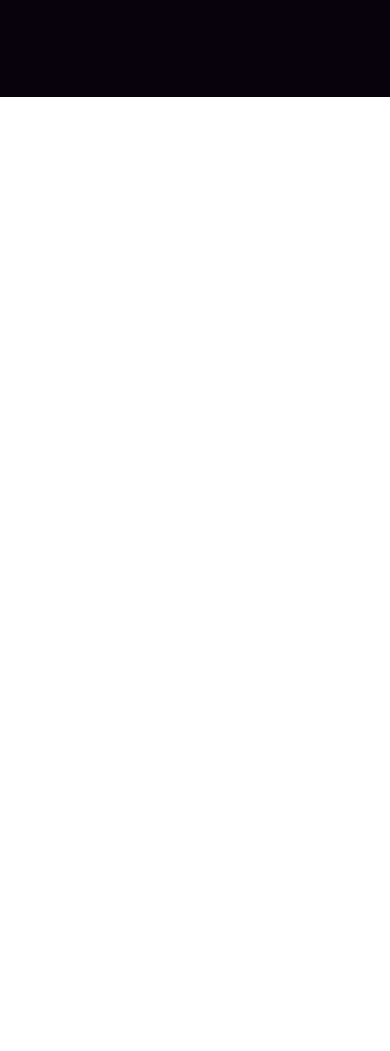
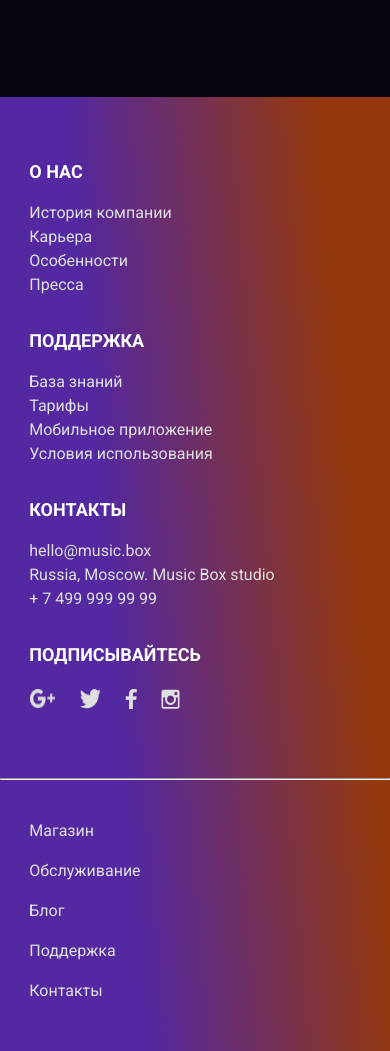
Before and after one commit to MityaDementiy/layout-designer-project-lvl2, a website: page src/artist.html in a window 390 px wide. Shown: the part 3439-4490 px from the top of the page. Before the commit the page ends 3536 px from the top, so only its background shows below. Drawn offline with Linux system fonts and the light colour scheme.

Commit message:
Add footer

```diff
--- a/src/artist.html
+++ b/src/artist.html
@@ -268,6 +268,67 @@
       </div>
     </section>
   </main>
+  <footer class="footer">
+    <div class="container">
+      <div class="main-footer-content d-flex">
+        <div class="footer-block about">
+          <div class="footer-header">
+            О нас
+          </div>
+          <ul class="footer-links">
+            <li class="footer-item">История компании</li>
+            <li class="footer-item">Карьера</li>
+            <li class="footer-item">Особенности</li>
+            <li class="footer-item">Пресса</li>
+          </ul>
+        </div>
+        <div class="footer-block support">
+          <div class="footer-header">
+            Поддержка
+          </div>
+          <ul class="footer-links">
+            <li class="footer-item">База знаний</li>
+            <li class="footer-item">Тарифы</li>
+            <li class="footer-item">Мобильное приложение</li>
+            <li class="footer-item">Условия использования</li>
+          </ul>
+        </div>
+        <div class="footer-block contacts">
+          <div class="footer-header">
+            Контакты
+          </div>
+          <ul class="footer-links">
+            <li class="footer-item">hello@music.box</li>
+            <li class="footer-item">Russia, Moscow. Music Box studio</li>
+            <li class="footer-item">+ 7 499 999 99 99</li>
+          </ul>
+        </div>
+        <div class="footer-block follow-us">
+          <div class="footer-header">
+            Подписывайтесь
+          </div>
+          <div class="d-flex">
+            <img src="../src/images/Google+.png" alt="google-plus icon" class="footer-icon mt-21 mr-24">
+            <img src="../src/images/Twitter.png" alt="twitter icon" class="footer-icon mt-21 mr-24">
+            <img src="../src/images/Facebook.png" alt="facebook icon" class="footer-icon mt-21 mr-24">
+            <img src="../src/images/Instagram.png" alt="instagram icon" class="footer-icon mt-21">
+          </div>
+        </div>
+      </div>
+    </div>
+    <hr>
+    <div class="container">
+      <div class="secondary-footer">
+        <ul class="secondary-footer-menu d-flex">
+          <li class="footer-item mr-15">Магазин</li>
+          <li class="footer-item mr-15">Обслуживание</li>
+          <li class="footer-item mr-15">Блог</li>
+          <li class="footer-item mr-15">Поддержка</li>
+          <li class="footer-item mr-15">Контакты</li>
+        </ul>
+      </div>
+    </div>
+  </footer>
 </body>
 
 </html>
--- a/src/scss/atomic.scss
+++ b/src/scss/atomic.scss
@@ -34,6 +34,14 @@
 
 .pb-75 {
   padding-bottom: 75px;
+}
+
+.mt-21 {
+  margin-top: 21px;
+}
+
+.mr-15 {
+  margin-right: 15px;
 }
 
 .header-text {
--- a/src/scss/main.scss
+++ b/src/scss/main.scss
@@ -18,3 +18,4 @@
 @import 'atomic';
 @import 'shared/header';
 @import 'pages/artist';
+@import 'shared/footer';
--- a/src/scss/pages/artist.scss
+++ b/src/scss/pages/artist.scss
@@ -79,6 +79,7 @@
   font-size: 16px;
   line-height: 150%;
 }
+
 // Responsive
 
 @media screen and (max-width: 1199px) {
--- /dev/null
+++ b/src/scss/shared/footer.scss
@@ -0,0 +1,112 @@
+.footer {
+  padding-top: 61px;
+
+  background: linear-gradient(265.08deg, $red 14.9%, $purple 68.95%);
+}
+
+.main-footer-content {
+  justify-content: space-between;
+  padding-bottom: 64px;
+}
+
+.footer-block {
+  flex: 1 1 246px;
+  max-width: 246px;
+  margin-right: 32px;
+}
+
+.footer-header {
+  font-weight: 700;
+  font-size: 18px;
+  line-height: 150%;
+  text-transform: uppercase;
+}
+
+.footer-links {
+  margin-top: 16px;
+
+  list-style-type: none;
+}
+
+.footer-item {
+  color: $grey;
+  font-size: 16px;
+  line-height: 150%;
+}
+
+.secondary-footer {
+  padding-top: 30px;
+  padding-bottom: 48px;
+}
+
+.secondary-footer-menu {
+  list-style-type: none;
+}
+
+// Responsive
+
+@media screen and (max-width: 1199px) {
+  .container {
+    width: 100%;
+    max-width: 960px;
+    padding-right: 10px;
+    padding-left: 10px;
+  }
+
+  .main-footer-content {
+    flex-wrap: wrap;
+  }
+
+  .footer-block {
+    flex: 1 1 246px;
+    max-width: 246px;
+    margin-right: 16px;
+    margin-bottom: 30px;
+  }
+
+  .footer-block:nth-child(4) {
+    margin-bottom: 0;
+  }
+}
+
+@media screen and (max-width: 991px) {
+  .container {
+    width: 720px;
+  }
+}
+
+@media screen and (max-width: 767px) {
+  .container {
+    width: 540px;
+  }
+}
+
+@media screen and (max-width: 575px) {
+  .container {
+    max-width: 90%;
+    padding-right: 20px;
+    padding-left: 20px;
+  }
+
+  .main-footer-content {
+    padding-bottom: 60px;
+  }
+
+  .secondary-footer-menu {
+    flex-direction: column;
+  }
+
+  .secondary-footer-menu li {
+    margin-bottom: 16px;
+  }
+
+  .secondary-footer-menu li:nth-child(5) {
+    margin-bottom: 0;
+  }
+}
+
+@media screen and (max-width: 400px) {
+  .container {
+    max-width: 85%;
+  }
+}
```
Also changed, not shown: src/css/style.css, 1 other file.
